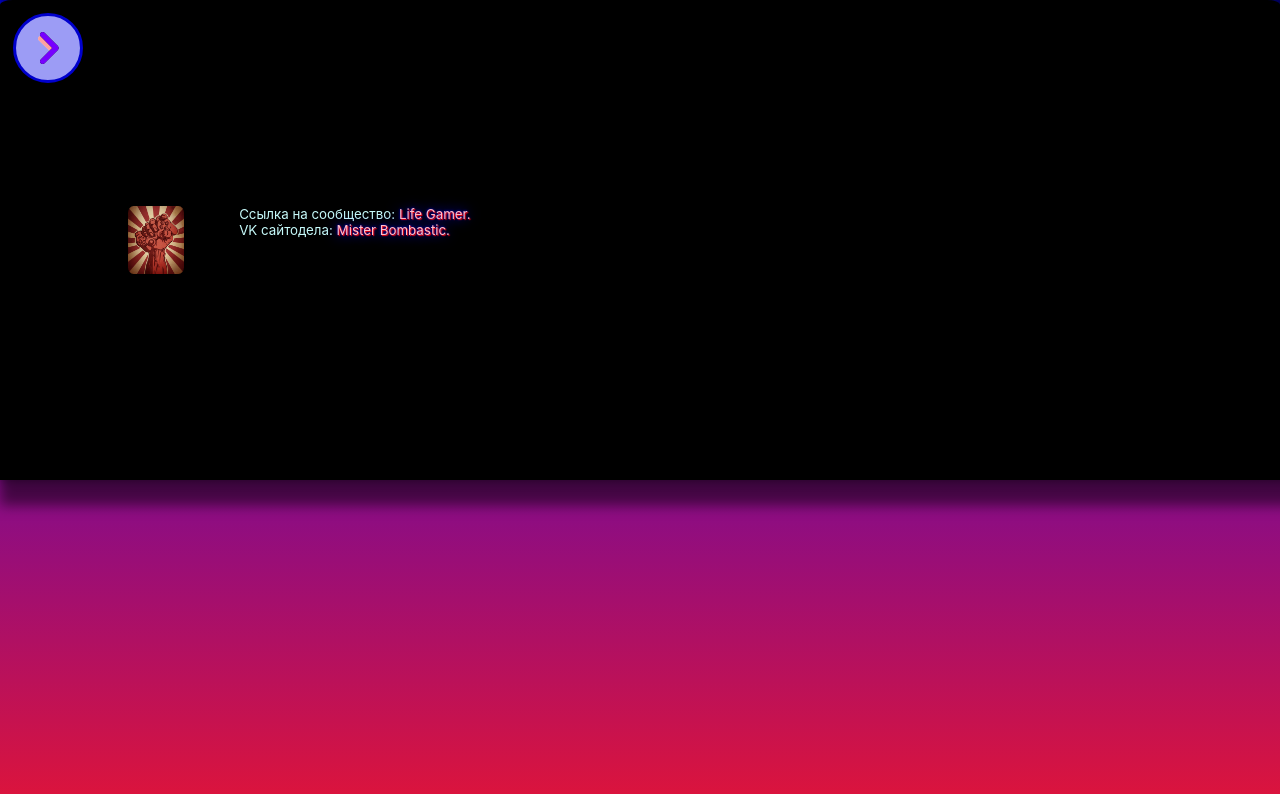
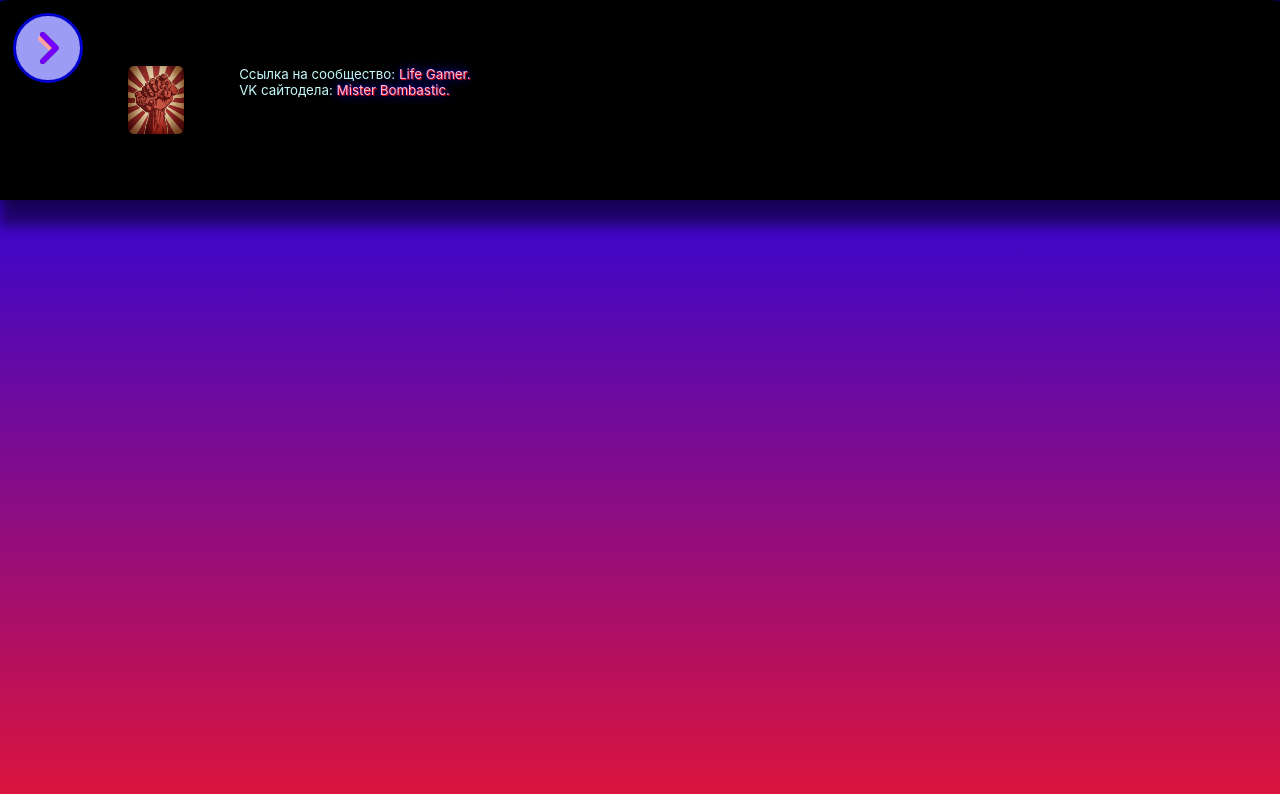
Before and after one commit to Diesfingers228/LifeGamer, a React (Create React App) app in the folder my-app/: page /info in a window 1280 px wide. Shown: the top 794 px of the page. Built offline with nearby package versions, Linux system fonts and the light colour scheme.

Commit message:
Life Gamer

```diff
--- a/my-app/src/AppMobileMaxpx.css
+++ b/my-app/src/AppMobileMaxpx.css
@@ -356,10 +356,10 @@
       display: flex;
       align-items: center;
       position: absolute;
-      bottom: 0 auto;
+      bottom: -25vh auto;
       left: 0;
       width: 100%;
-      height: 30rem;
+      height: 25vh;
     }
 
     .footer-content {
```
